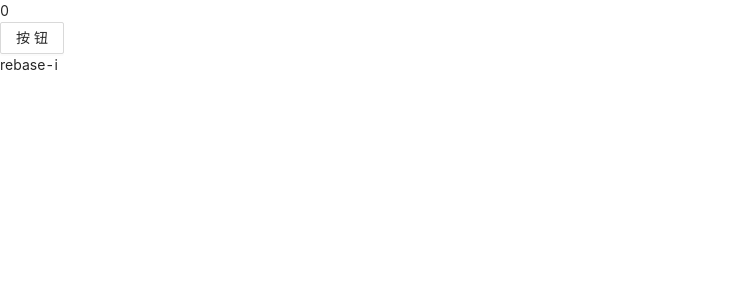
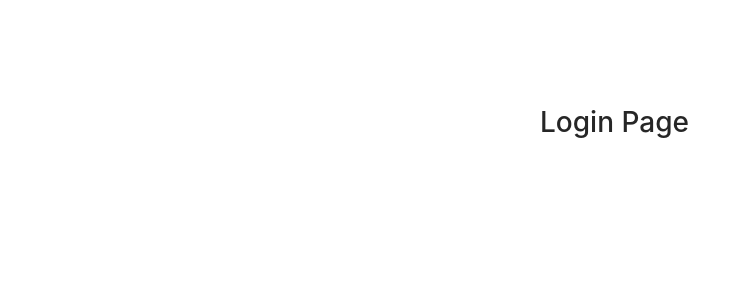
Before and after one commit to The-One-ALLsunday/react.redux, a React (Create React App) app: page /#/login in a window 1280 px wide. Shown: the top 300 px of the page, without its empty margins (0-751 px from the left). Built offline with nearby package versions, Linux system fonts and the light colour scheme.

Commit message:
feat: clean project

```diff
--- a/package.json
+++ b/package.json
@@ -10,8 +10,10 @@
     "@types/node": "^12.0.0",
     "@types/react": "^17.0.0",
     "@types/react-dom": "^17.0.0",
+    "ahooks": "^3.1.9",
     "antd": "^4.16.13",
     "babel-plugin-import": "^1.13.3",
+    "lodash": "^4.17.21",
     "react": "^17.0.2",
     "react-dom": "^17.0.2",
     "react-redux": "^7.2.6",
--- /dev/null
+++ b/src/pages/experiment/antd/index.ts
@@ -0,0 +1 @@
+export { default as Modal } from "./modal";
--- a/src/pages/git-practice/index.tsx
+++ /dev/null
@@ -1 +0,0 @@
-export { default as RebaseI } from "./rebase-i";
--- a/src/pages/git-practice/rebase-i.tsx
+++ /dev/null
@@ -1,10 +0,0 @@
-import React from "react";
-
-const RebaseI: React.FC = () => {
-  console.log(1);
-  console.log(2);
-
-  return <div>rebase-i</div>;
-};
-
-export default RebaseI;
--- a/src/pages/login/index.tsx
+++ b/src/pages/login/index.tsx
@@ -1,29 +1,16 @@
-import React, { useState } from "react";
+import React from "react";
 import { connect } from "react-redux";
-import { Button } from "antd";
 import * as actions from "@/store/actions";
 import { StoreState } from "@/store/state";
-import { RebaseI } from "@/pages/git-practice";
-
+import style from "./style.module.less";
 interface IProps {
   storeData: StoreState;
 }
 
 const Login: React.FC<IProps> = (props) => {
-  const [state, setState] = useState<number>(0);
-
-  console.log(1);
-  console.log(2);
-  console.log(3);
-  console.log(4);
-  console.log(5);
-  console.log(6);
-
   return (
     <div>
-      <div>{state}</div>
-      <Button onClick={() => setState(Math.random())}>按钮</Button>
-      <RebaseI />
+      <h1 className={style.login}>Login Page</h1>
     </div>
   );
 };
--- /dev/null
+++ b/src/pages/login/style.module.less
@@ -0,0 +1,4 @@
+.login {
+  width: 200px;
+  margin: 100px auto;
+}
```
Also changed, not shown: practice.regx.js (added, +34 -0 lines), src/pages/experiment/antd/modal.tsx (added, +8 -0 lines), 1 other file (tests, documents, lock files or other folders).
